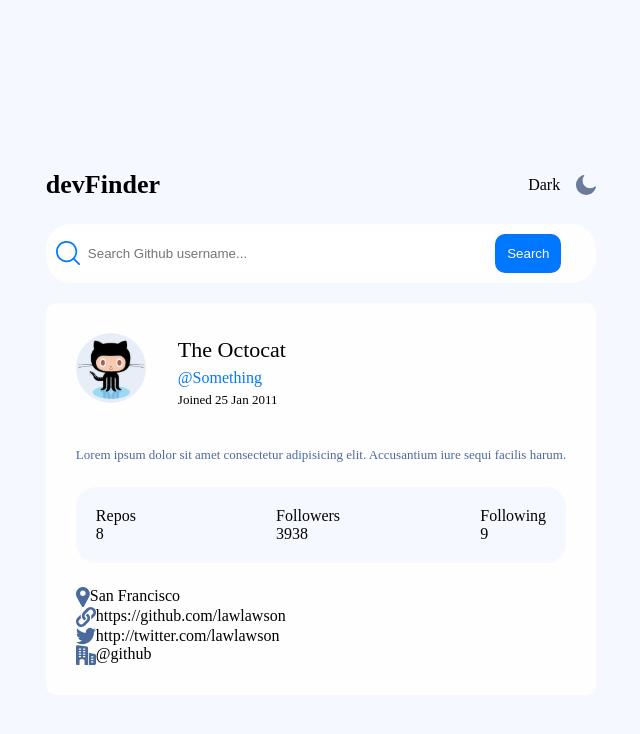
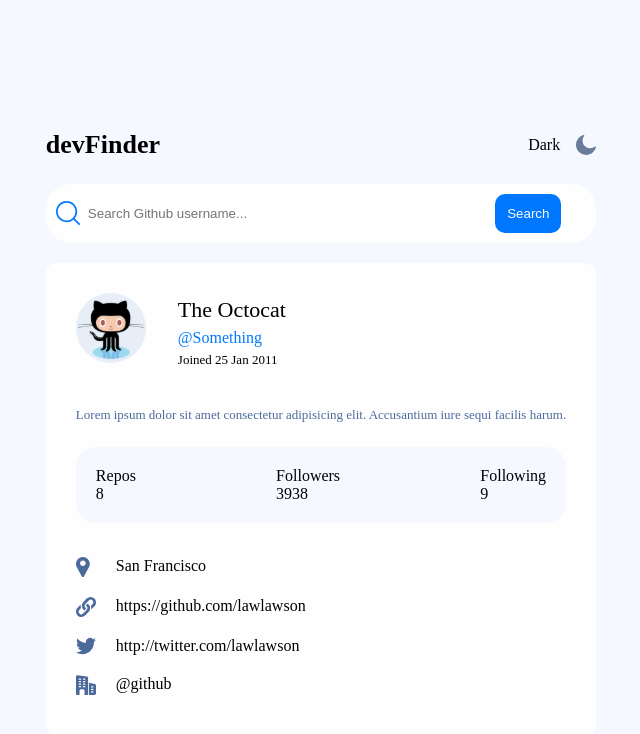
Before and after one commit to lawlawson/github-user-search, a React (Vite) app: page / in a window 1280 px wide. Shown: the top 734 px of the page, without its empty margins (319-959 px from the left). Built offline with nearby package versions, Linux system fonts and the light colour scheme.

Commit message:
Some styling to links section

```diff
--- a/src/components/Links.module.css
+++ b/src/components/Links.module.css
@@ -2,18 +2,20 @@
   margin-top: 1.5rem;
 }
 
-.location {
+.location,
+.website,
+.twitter,
+.company {
   display: flex;
+  padding: 10px 0;
 }
 
-.website {
-  display: flex;
+.location img {
+  margin-right: 26px;
 }
 
-.twitter {
-  display: flex;
+.website img,
+.twitter img,
+.company img {
+  margin-right: 20px;
 }
-
-.company {
-  display: flex;
-}
```
